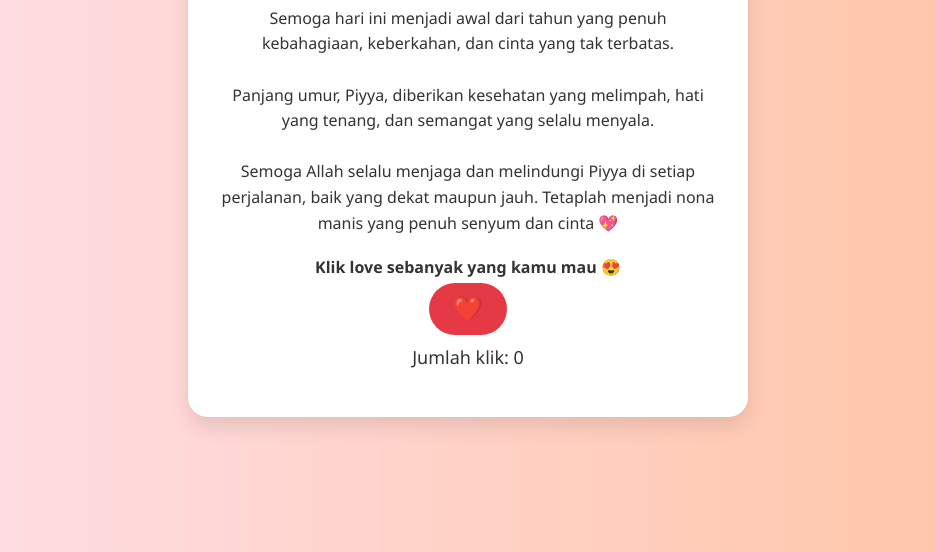
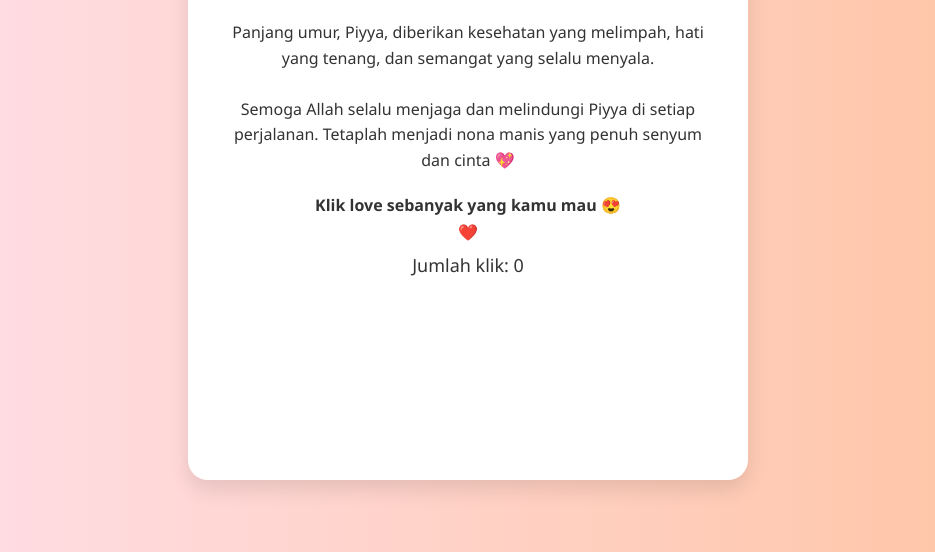
Before and after one commit to idinabs/birthday-piyya, a plain HTML site: page index.html in a window 1280 px wide. Shown: the part 288-840 px from the top of the page, without its empty margins (172-1107 px from the left). Drawn offline with Linux system fonts and the light colour scheme.

Commit message:
Update index.html

```diff
--- a/index.html
+++ b/index.html
@@ -12,11 +12,11 @@
     <p class="message">
       Semoga hari ini menjadi awal dari tahun yang penuh kebahagiaan, keberkahan, dan cinta yang tak terbatas. <br><br>
       Panjang umur, Piyya, diberikan kesehatan yang melimpah, hati yang tenang, dan semangat yang selalu menyala. <br><br>
-      Semoga Allah selalu menjaga dan melindungi Piyya di setiap perjalanan, baik yang dekat maupun jauh. Tetaplah menjadi nona manis yang penuh senyum dan cinta 💖
+      Semoga Allah selalu menjaga dan melindungi Piyya di setiap perjalanan. Tetaplah menjadi nona manis yang penuh senyum dan cinta 💖
     </p>
 
     <p class="love-text">Klik love sebanyak yang kamu mau 😍</p>
-    <button id="loveBtn">❤️</button>
+    <div id="loveBtn" class="heart">❤️</div>
     <p class="counter">Jumlah klik: <span id="counter">0</span></p>
 
     <div class="form-section hidden" id="formSection">
@@ -24,6 +24,8 @@
       <textarea id="wishlist" placeholder="Tulis harapan atau hadiah impianmu di sini..."></textarea>
       <button id="sendBtn">Kirim via WhatsApp 💌</button>
     </div>
+
+    <canvas id="confetti"></canvas>
   </div>
 
   <script src="script.js"></script>
```
